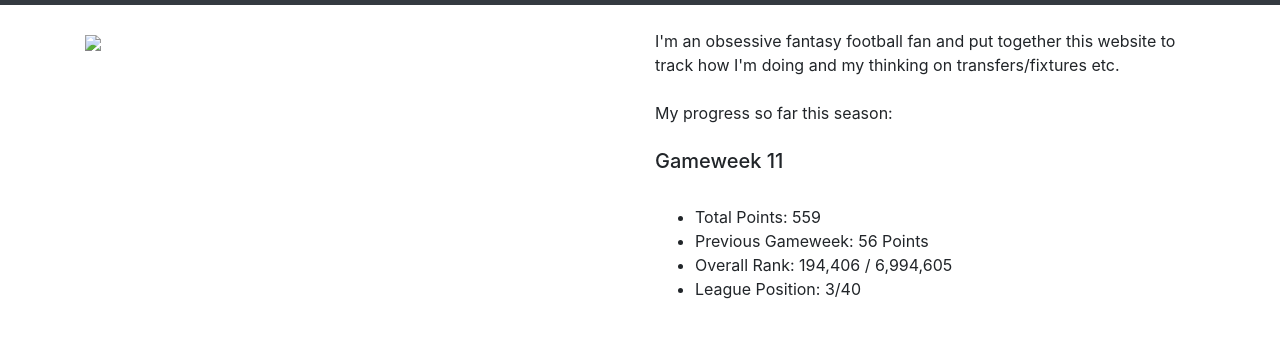
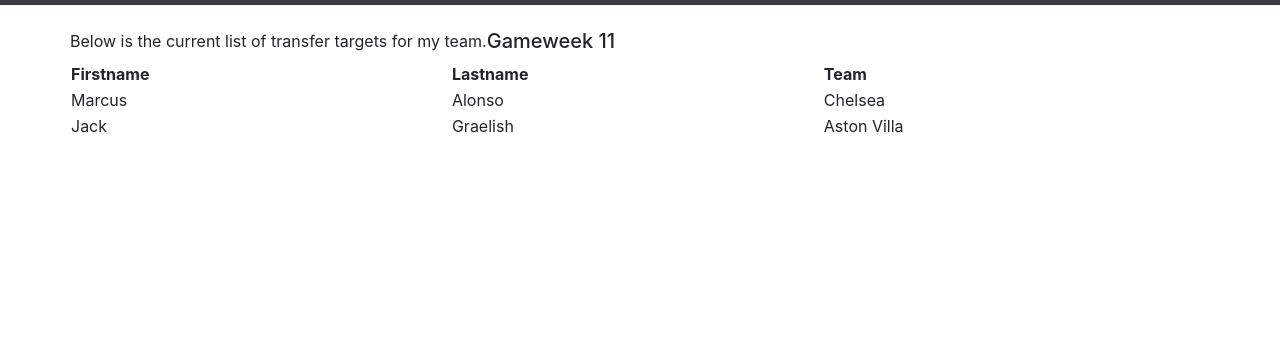
Before and after one commit to FahyT/cs50_project0, a plain HTML site: page shortlist.html in a window 1280 px wide. Shown: the part 51-388 px from the top of the page. Drawn offline with nearby package versions, Linux system fonts and the light colour scheme.

Commit message:
added shortlist table

```diff
--- a/shortlist.html
+++ b/shortlist.html
@@ -20,26 +20,28 @@
         <br>
         <div class="container">
             <div class = "row">
-                <div class = "col">
-            <img src="Resources/premier_league.png">
-                </div>
-                <div class = "col">
-            <div>I'm an obsessive fantasy football fan and put together this website to track how I'm doing and my
-            thinking on transfers/fixtures etc.
-            </div>
-            <br>
-            <div>
-                My progress so far this season:
+            <div>Below is the current list of transfer targets for my team.
             </div>
             <br>
             <h5> Gameweek 11</h5>
             <br>
-            <ul>
-                <li>Total Points: 559</a></li>
-                <li>Previous Gameweek: 56 Points</li>
-                <li>Overall Rank: 194,406 / 6,994,605</li>
-                <li>League Position: 3/40 </li>
-            </ul>
+            <table style="width:100%">
+                <tr>
+                  <th>Firstname</th>
+                  <th>Lastname</th>
+                  <th>Team</th>
+                </tr>
+                <tr>
+                  <td>Marcus</td>
+                  <td>Alonso</td>
+                  <td>Chelsea</td>
+                </tr>
+                <tr>
+                  <td>Jack</td>
+                  <td>Graelish</td>
+                  <td>Aston Villa</td>
+                </tr>
+              </table>
             </div>
         </div>
         </div>
```
